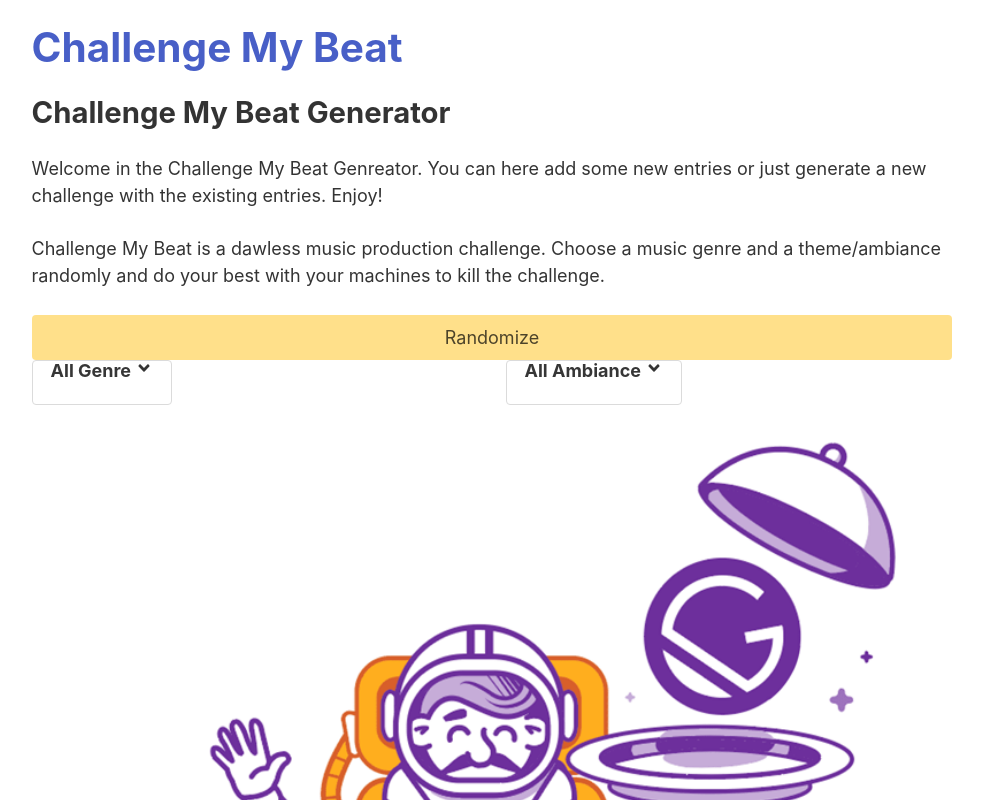
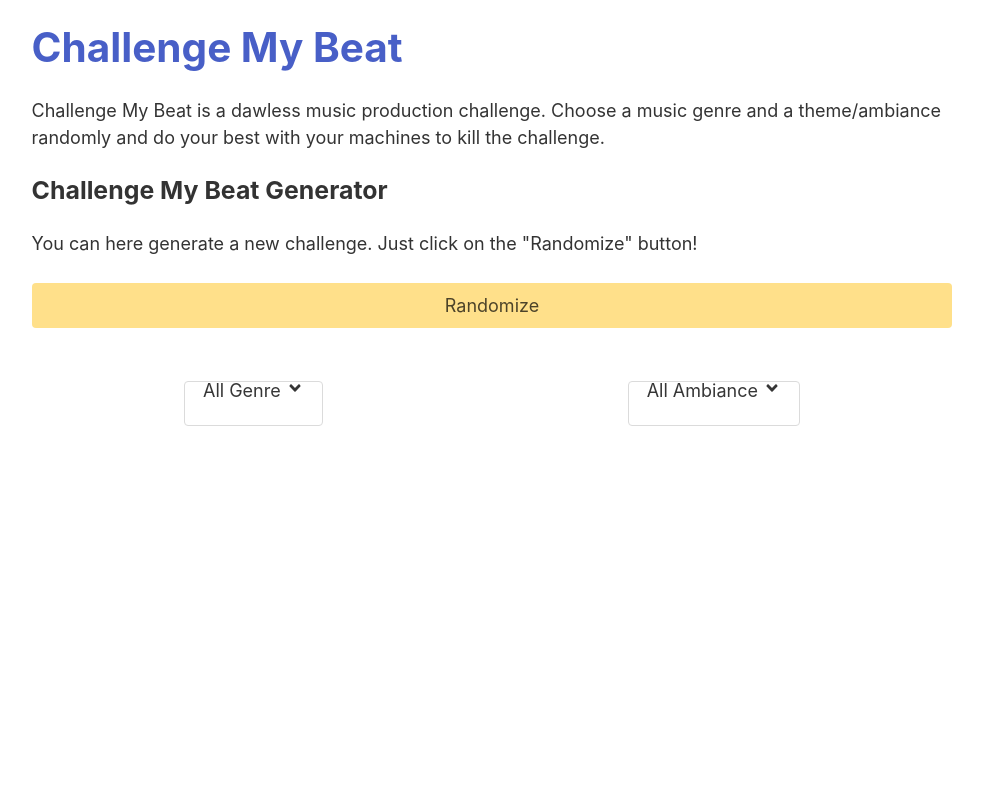
Before and after one commit to mregaglia/Challenge-My-Beat-Generator, a Gatsby site: page / in a window 1280 px wide. Shown: the top 800 px of the page, without its empty margins (148-1131 px from the left). Built offline with nearby package versions, Linux system fonts and the light colour scheme; Gatsby itself is replaced by a stand-in of ours.

Commit message:
It's alive!

```diff
--- a/src/components/header.js
+++ b/src/components/header.js
@@ -5,11 +5,6 @@ import React from "react"
 const Header = ({ siteTitle }) => (
   <header>
     <div
-      // style={{
-      //   margin: `0 auto`,
-      //   maxWidth: 960,
-      //   padding: `1.45rem 1.0875rem`,
-      // }}
     >
       <h1 style={{ margin: 0 }}>
         <Link
--- a/src/components/showAll.js
+++ b/src/components/showAll.js
@@ -21,12 +21,12 @@ const showAll = () => {
   )
 
   return (
-          <div className="columns">
-            <div className="column">
+          <div className="level">
+            <div className="level-item has-text-centered">
                 <div className="dropdown is-hoverable">
                     <div className="dropdown-trigger">
                       <button className="button" aria-haspopup="true" aria-controls="dropdown-menu">
-                        <h4>All Genre <FaAngleDown /></h4>
+                        <p>All Genre <FaAngleDown /></p>
                       </button>
                     </div>
                     <div className="dropdown-menu" id="dropdown-menu" role="menu">
@@ -41,11 +41,11 @@ const showAll = () => {
                 </div>
             </div>
 
-            <div className="column">
+            <div className="level-item has-text-centered">
                 <div className="dropdown is-hoverable">
                     <div className="dropdown-trigger">
                       <button className="button" aria-haspopup="true" aria-controls="dropdown-menu">
-                        <h4>All Ambiance <FaAngleDown /></h4>
+                        <p>All Ambiance <FaAngleDown /></p>
                       </button>
                     </div>
                     <div className="dropdown-menu" id="dropdown-menu" role="menu">
--- a/src/components/shuffle.js
+++ b/src/components/shuffle.js
@@ -1,6 +1,7 @@
-import React from "react"
+import React, { useState } from "react"
 import { useStaticQuery, graphql } from "gatsby"
 import "./layout.scss"
+
 
 const Shuffle = () => {
     const data = useStaticQuery(
@@ -19,36 +20,20 @@ const Shuffle = () => {
         `
     )
 
+    const getRandArrayItem = (arr) => arr[ Math.floor(Math.random() * arr.length) ]
 
-const handleClick = (e) => {
-    e.preventDefault();
     const AllGenre = data.allDataJson.edges[0].node.genre
-    // const AllAmbiance = data.allDataJson.edges[0].node.ambiance
-    const getRandArrayItem = (arr) => arr[ Math.floor(Math.random() * arr.length) ]
-    const resultGenre = getRandArrayItem(AllGenre)
-    console.log(resultGenre)
-}
-
-
-// const getRandArrayItem = (arr) => arr[ Math.floor(Math.random() * arr.length) ]
-// const AllGenre = data.allDataJson.edges[0].node.genre
-// const AllAmbiance = data.allDataJson.edges[0].node.ambiance
+    const AllAmbiance = data.allDataJson.edges[0].node.ambiance
+    const [items, setItems] = useState([]);
 
     return (
-    <>
-<button className="button is-warning is-fullwidth" onClick={handleClick}>Randomize</button>
-    {/* {resultGenre} */}
-    {/* <button className="button is-warning is-fullwidth" >Randomize</button>
-    <div className="columns">
-        <div className="column">
-            <p>{getRandArrayItem(AllGenre)}</p>
-        </div>
-        <div className="column">
-            <p>{getRandArrayItem(AllAmbiance)}</p>
-        </div>
-    </div> */}
+    <div>
 
-    </>
+    <button className="button is-warning is-fullwidth"  onClick={() => setItems([ "-->  ", getRandArrayItem(AllGenre), " / ", getRandArrayItem(AllAmbiance), "  <--" ])}>Randomize</button>
+    <br/>
+    <div className="level-item has-text-centered"><p>{items}</p></div>
+
+    </div>
     )
 }
 
--- a/src/data/dataEntries.json
+++ b/src/data/dataEntries.json
@@ -1,7 +1,6 @@
 {
 	"genre": [
 		"techno",
-		"pop",
 		"hip-hop",
 		"acid",
 		"footwork",
@@ -10,7 +9,6 @@
 		"drone"
 	],
 	"ambiance": [
-		"strings",
 		"Sci-Fi",
 		"sunny",
 		"dream",
--- a/src/pages/index.js
+++ b/src/pages/index.js
@@ -1,7 +1,7 @@
 import React from "react"
 // import { Link } from "gatsby"
 import Layout from "../components/layout"
-import Image from "../components/image"
+// import Image from "../components/image"
 import ShowAll from "../components/showAll"
 import Shuffle from "../components/shuffle"
 import SEO from "../components/seo"
@@ -9,18 +9,21 @@ import SEO from "../components/seo"
 const IndexPage = () => (
   <Layout>
     <SEO title="Home" keywords={[`jam`, `challenge`, `generator`]} />
-    <h2>Challenge My Beat Generator</h2>
-    <p>Welcome in the Challenge My Beat Genreator.
-    You can here add some new entries or just generate a new challenge with the existing entries. Enjoy!
+    <p>Challenge My Beat is a dawless music production challenge.
+    Choose a music genre and a theme/ambiance randomly and do your best with your machines to kill the challenge.
     </p>
-    <p>Challenge My Beat is a dawless music production challenge.
-Choose a music genre and a theme/ambiance randomly and do your best with your machines to kill the challenge.
-</p>
+    <h3>Challenge My Beat Generator</h3>
+    <p>
+    {/* Welcome in the Challenge My Beat Genreator. */}
+    {/* You can here add some new entries or just generate a new challenge with the existing entries. Enjoy! */}
+    You can here generate a new challenge. Just click on the "Randomize" button!
+    </p>
+
     <div style={{ marginBottom: `1.45rem` }}>
 
       <Shuffle />
       <ShowAll />
-      <Image />
+      {/* <Image /> */}
     </div>
     {/* <Link to="/page-2/">Go to page 2</Link> */}
   </Layout>
```
